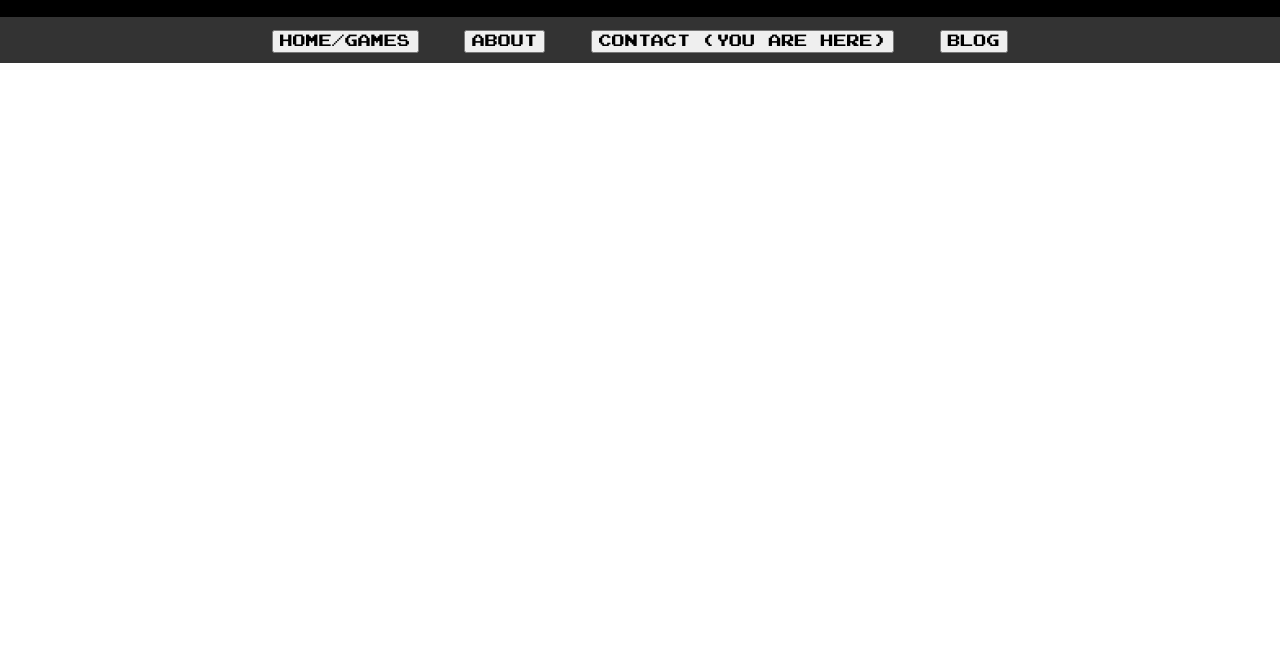
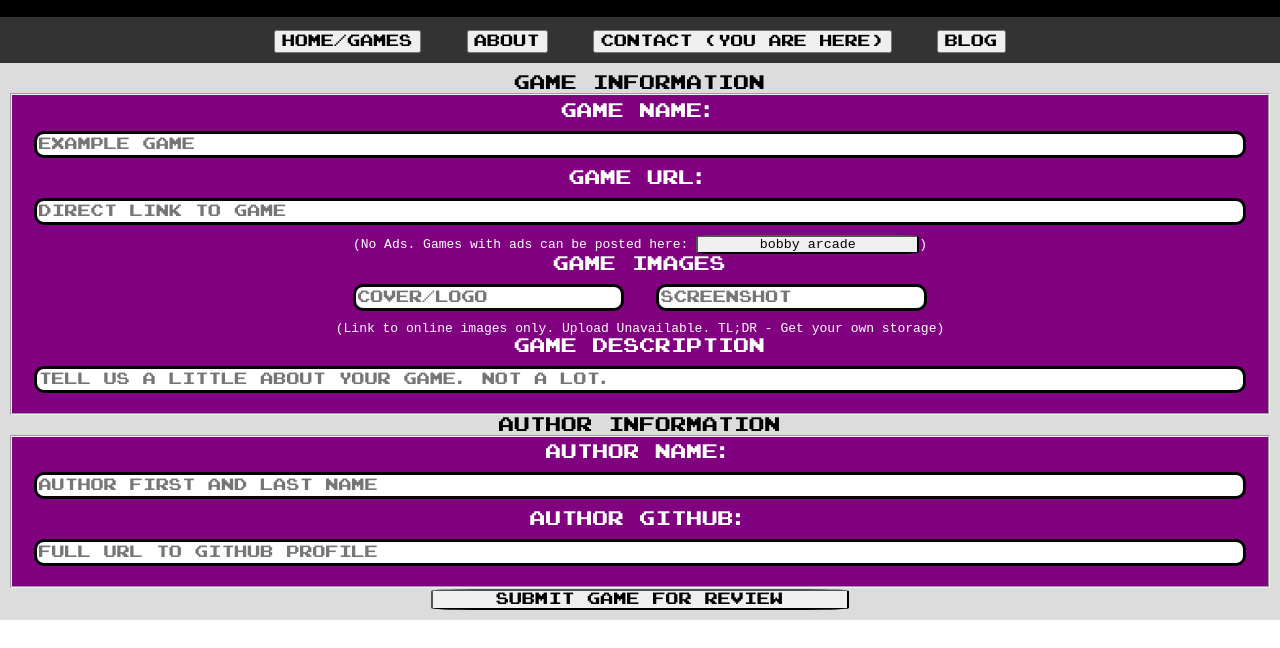
Before and after one commit to bobbyreed/professor-arcade-website, a plain HTML site: page public/pages/contact.html in a window 1280 px wide. Shown: the part 152-800 px from the top of the page. Drawn offline with Linux system fonts and the light colour scheme.

Commit message:
Created game submission form.
No form logic yet though.

```diff
--- a/public/pages/contact.html
+++ b/public/pages/contact.html
@@ -19,6 +19,32 @@
         <a href="./blog.html"><button>Blog<span class="blog"><!--js will insert here--></span></button></a>
     </nav>
 
+    <div class="form">
+        <form class="submission">
+            <label>Game Information</label>
+            <fieldset>
+            <label>Game Name:</label>
+            <input type="text" placeholder="Example Game">
+            <label>Game URL:</label>
+            <input type="url" placeholder="Direct Link to Game">
+            <span style="font-family: 'Courier New', Courier, monospace;">(No Ads. Games with ads can be posted here: <a href="https://bobbyarcade.life"><button style="font-family: 'Courier New', Courier, monospace;">bobby arcade</button></a>)</span>
+            <label>Game Images</label>
+            <span><input type="url" placeholder="cover/logo"> <input type="url" placeholder="screenshot"></span>
+            <span style="font-family: 'Courier New', Courier, monospace;">(Link to online images only. Upload Unavailable. TL;DR - Get your own storage)</span>
+            <label>Game Description</label>
+            <input type="text" placeholder="Tell us a little about your game. Not a lot.">
+        </fieldset>
+        <label>Author Information</label>
+        <fieldset>
+            <label>Author Name: </label>
+            <input type="text" placeholder="Author First and Last Name">
+            <label>Author GitHub: </label>
+            <input type="url" placeholder="full url to GitHub Profile">
+        </fieldset>
+        <button type="submit">Submit Game For Review</button>
+        </form>
+    </div>
+
     <script src="../script.js" type="module"></script>
 </body>
 </html>
--- a/public/style.css
+++ b/public/style.css
@@ -30,6 +30,34 @@
 
 #banner h1 {
     font-size: 1.5em;
+}
+
+.form {
+    background-color: gainsboro;
+    text-align: center;
+    border: 10px solid gainsboro
+}
+
+fieldset{
+    color: white;
+    background-color: purple;
+    display: flex;
+    flex-direction: column;
+}
+
+input{
+    border: 3px solid black;
+    margin: 10px;
+    padding: 2px 2px;
+    border-radius: 10px;
+}
+
+span{
+    font-size: small;
+}
+form button{
+    border-radius: 10%;
+    padding: 0% 5%;
 }
 
 /* --------------------------------------
```
